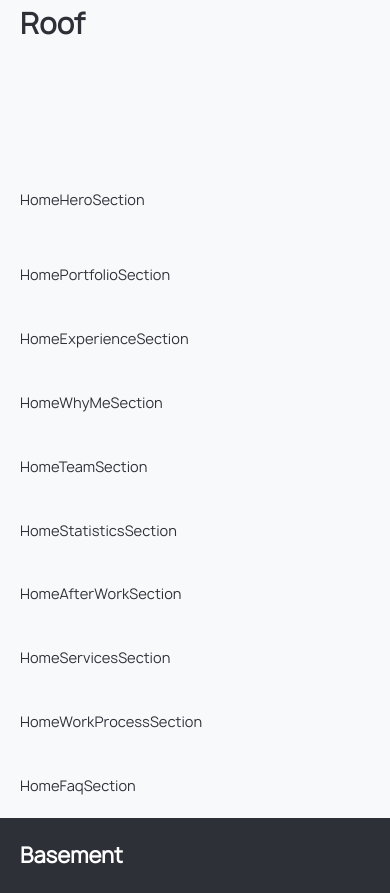
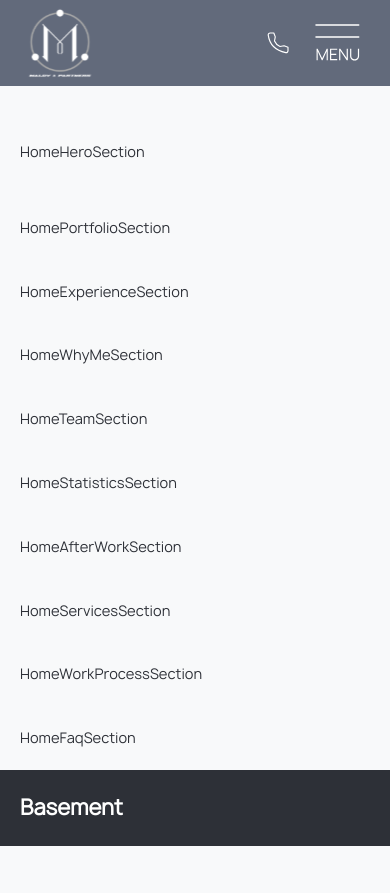
Before and after one commit to AntonDes803/first-vizualizations, a Next.js app: page /en in a window 390 px wide. After the commit the page ends 846 px from the top, so only its background shows below. Built offline with nearby package versions, Linux system fonts and the light colour scheme.

Commit message:
starttHeader

```diff
--- a/src/components/Header/Header.jsx
+++ b/src/components/Header/Header.jsx
@@ -1,13 +1,26 @@
+import BurgerBtn from "../buttons/BurgerBtn/BurgerBtn";
+import Logo from "../Logo/Logo";
 import styles from "./Header.module.scss";
+import PhoneLink from "./PhoneLink/PhoneLink";
 
 const Header = ({ lang, dictionary }) => {
   return (
     <header className={styles.header}>
-      <div className="container">
-        <h1>{dictionary.header.topTitle}</h1>
+      <div className={`container ${styles.container}`}>
+        <Logo />
+
+        <div className={styles.rightSide}>
+          <PhoneLink className={styles.phone} />
+
+          <BurgerBtn />
+        </div>
       </div>
     </header>
   );
 };
 
 export default Header;
+
+{
+  /* <h1>{dictionary.header.topTitle}</h1> */
+}
--- a/src/components/Header/Header.module.scss
+++ b/src/components/Header/Header.module.scss
@@ -2,4 +2,69 @@
 
 .header {
   @include variables.sectionSidePadding;
+  width: 100%;
+  max-width: 100%;
+
+  position: fixed;
+  background-color: variables.$secondary-600;
 }
+
+.container {
+  display: flex;
+  align-items: center;
+  justify-content: space-between;
+}
+
+.rightSide {
+  display: flex;
+  align-items: center;
+  gap: 16px;
+
+  @media screen and (min-width: variables.$tablet) {
+    gap: 56px;
+  }
+
+  @media screen and (min-width: variables.$desktop) {
+    gap: 40px;
+  }
+}
+
+.phone {
+  display: inline-block;
+  display: flex;
+  align-items: center;
+
+  & svg {
+    width: 24px;
+    height: 24px;
+  }
+
+  & span {
+    display: none;
+  }
+
+  @media screen and (min-width: variables.$tablet) {
+    gap: 16px;
+
+    & span {
+      display: inline-block;
+      color: variables.$secondaryTextColor;
+
+      @include variables.bodyText-Regular;
+    }
+  }
+
+  @media screen and (min-width: variables.$desktop) {
+    gap: 24px;
+
+    & svg {
+      width: 32px;
+      height: 32px;
+    }
+
+    & span {
+      display: inline-block;
+      color: variables.$secondaryTextColor;
+    }
+  }
+}
--- /dev/null
+++ b/src/components/Header/PhoneLink/PhoneLink.jsx
@@ -0,0 +1,20 @@
+"use client";
+
+import React from "react";
+import { useWindowResize } from "@/hooks/windowResize";
+
+const PhoneLink = ({ className }) => {
+  const { isMobile, isTablet, isLaptop, isDesktop } = useWindowResize();
+
+  return (
+    <a href="tel:+380981085033" className={`${className}`}>
+      <svg>
+        <use href="/sprite.svg#icon-phone"></use>
+      </svg>
+
+      {!isMobile && <span>+38 (098) 108-50-33</span>}
+    </a>
+  );
+};
+
+export default PhoneLink;
--- /dev/null
+++ b/src/components/Logo/Logo.jsx
@@ -0,0 +1,18 @@
+import Image from "next/image";
+import React from "react";
+import styles from "./Logo.module.scss";
+
+const Logo = (className) => {
+  return (
+    <figure className={`${className} ${styles.logo}`}>
+      <Image
+        src="/images/svgs/Logo.svg"
+        alt="MALOV&PARTNERS"
+        fill
+        sizes="(max-width: 768px) 100vw, (max-width: 1200px) 50vw, 33vw"
+      />
+    </figure>
+  );
+};
+
+export default Logo;
--- /dev/null
+++ b/src/components/Logo/Logo.module.scss
@@ -0,0 +1,14 @@
+@use "../../app/variables";
+
+.logo {
+  width: 80px;
+  height: 86.49px;
+  position: relative;
+
+  & img {
+    object-fit: contain;
+  }
+}
+
+.rightSide {
+}
--- /dev/null
+++ b/src/components/buttons/BurgerBtn/BurgerBtn.jsx
@@ -0,0 +1,14 @@
+import React from "react";
+import styles from "./BurgerBtn.module.scss";
+
+const BurgerBtn = () => {
+  return (
+    <button className={styles.burgerBtn}>
+      <svg>
+        <use href="/sprite.svg#icon-MenuBtn"></use>
+      </svg>
+    </button>
+  );
+};
+
+export default BurgerBtn;
--- /dev/null
+++ b/src/components/buttons/BurgerBtn/BurgerBtn.module.scss
@@ -0,0 +1,18 @@
+@use "../../../app/variables";
+
+.burgerBtn {
+  background: none;
+  border: none;
+  outline: none;
+  width: 64px;
+  height: 64px;
+
+  display: flex;
+  align-items: center;
+  justify-content: center;
+
+  & svg {
+    width: 100%;
+    height: 100%;
+  }
+}
--- /dev/null
+++ b/src/hooks/windowResize.js
@@ -0,0 +1,76 @@
+"use client";
+import { useState, useEffect, useCallback } from "react";
+
+
+export function useWindowResize() {
+  const [isMobile, setMobile] = useState(false);
+  const [isTablet, setTablet] = useState(false);
+  const [isLaptop, setLaptop] = useState(false);
+  const [isDesktop, setDesktop] = useState(false);
+
+  const handleResizeMobile = useCallback(() => {
+    if (window.innerWidth < 768) {
+      setMobile(true);
+    } else {
+      setMobile(false);
+    }
+  }, [setMobile]);
+
+  useEffect(() => {
+    window.addEventListener("resize", handleResizeMobile);
+    handleResizeMobile();
+    return () => {
+      window.removeEventListener("resize", handleResizeMobile);
+    };
+  }, [handleResizeMobile]);
+
+  const handleResizeTablet = useCallback(() => {
+    if (window.innerWidth >= 768 && window.innerWidth < 1024) {
+      setTablet(true);
+    } else {
+      setTablet(false);
+    }
+  }, [setTablet]);
+
+  useEffect(() => {
+    window.addEventListener("resize", handleResizeTablet);
+    handleResizeTablet();
+    return () => {
+      window.removeEventListener("resize", handleResizeTablet);
+    };
+  }, [handleResizeTablet]);
+
+  const handleResizeLaptop = useCallback(() => {
+    if (window.innerWidth >= 1024 && window.innerWidth < 1440) {
+      setLaptop(true);
+    } else {
+      setLaptop(false);
+    }
+  }, [setLaptop]);
+
+  useEffect(() => {
+    window.addEventListener("resize", handleResizeLaptop);
+    handleResizeLaptop();
+    return () => {
+      window.removeEventListener("resize", handleResizeLaptop);
+    };
+  }, [handleResizeLaptop]);
+
+  const handleResizeDesktop = useCallback(() => {
+    if (window.innerWidth >= 1440) {
+      setDesktop(true);
+    } else {
+      setDesktop(false);
+    }
+  }, [setDesktop]);
+
+  useEffect(() => {
+    window.addEventListener("resize", handleResizeDesktop);
+    handleResizeDesktop();
+    return () => {
+      window.removeEventListener("resize", handleResizeDesktop);
+    };
+  }, [handleResizeDesktop]);
+
+  return { isMobile, isTablet, isLaptop, isDesktop };
+}
```
Also changed, not shown: public/images/svgs/Logo.svg (added), public/sprite.svg (added).
